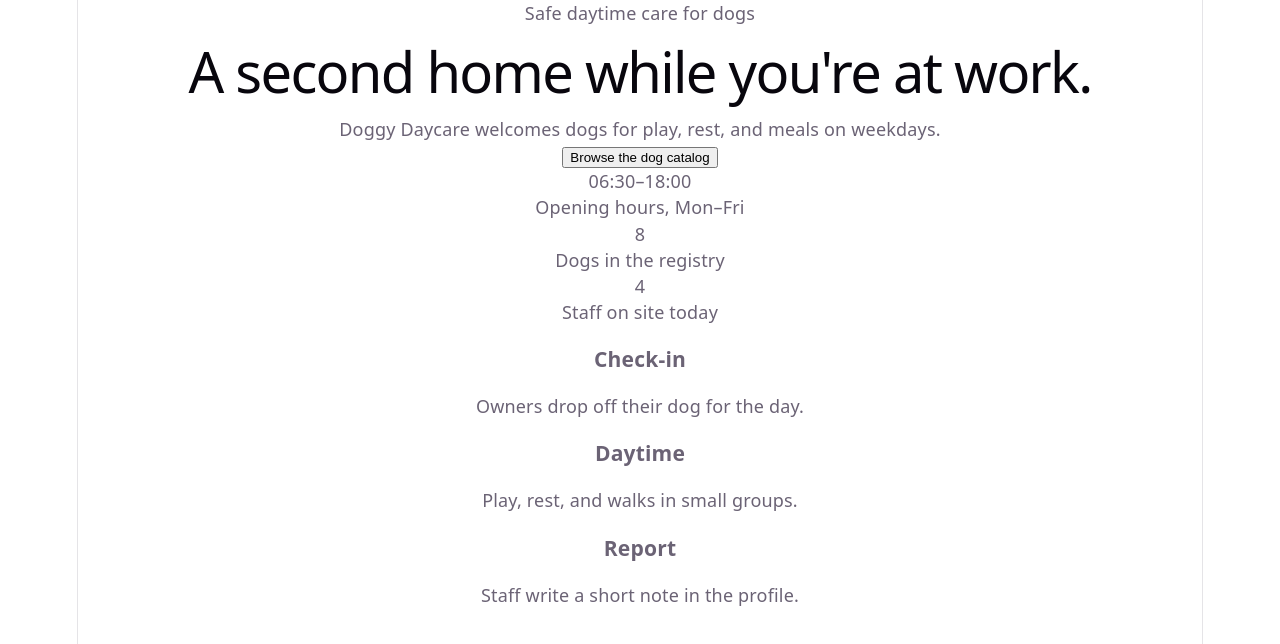
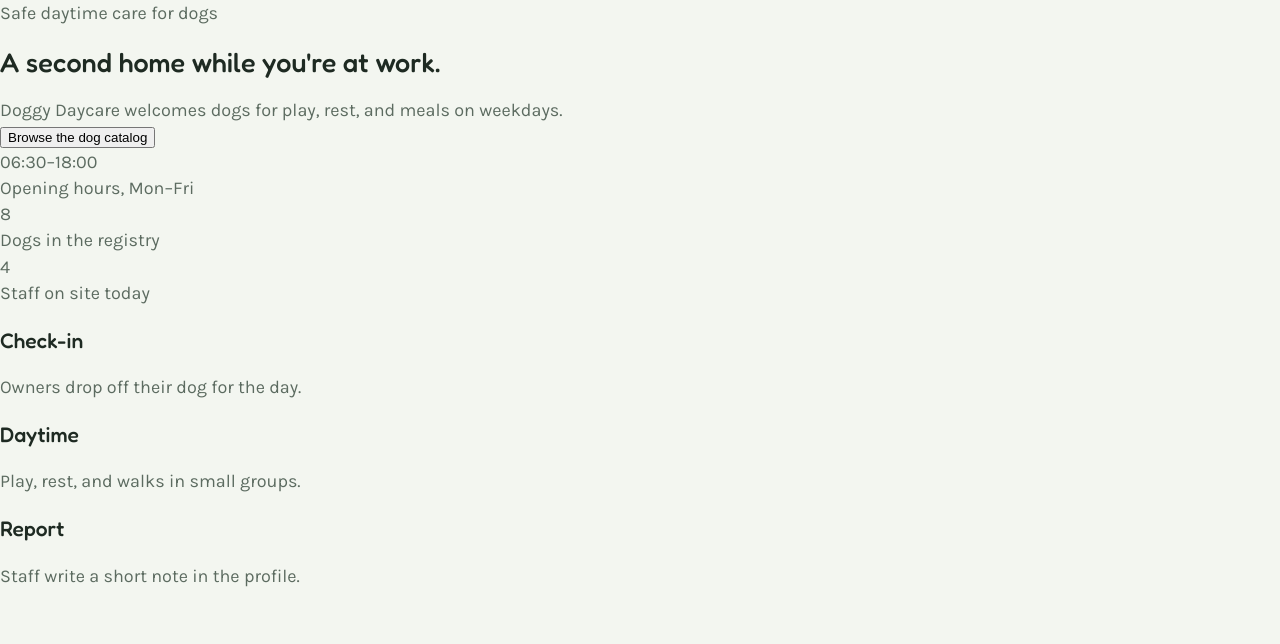
Before and after one commit to Linnea87/doggy-daycare, a React (Vite) app: page / in a window 1280 px wide. Shown: the top 644 px of the page. Built offline with nearby package versions, Linux system fonts and the light colour scheme.

Commit message:
feat: add shared color, font, and dark mode variables

```diff
--- a/src/index.css
+++ b/src/index.css
@@ -1,52 +1,39 @@
+@import url('https://fonts.googleapis.com/css2?family=Fredoka:wght@500;600;700&family=Karla:ital,wght@0,400;0,500;0,700;1,400&display=swap');
+
 :root {
-  --text: #6b6375;
-  --text-h: #08060d;
-  --bg: #fff;
-  --border: #e5e4e7;
-  --code-bg: #f4f3ec;
-  --accent: #aa3bff;
-  --accent-bg: rgba(170, 59, 255, 0.1);
-  --accent-border: rgba(170, 59, 255, 0.5);
-  --social-bg: rgba(244, 243, 236, 0.5);
+  --text: #5C6B60;
+  --text-h: #1E2A22;
+  --bg: #F3F6F0;
+  --border: #DCE4D6;
+  --code-bg: #EAF0E6;
+  --accent: #3B7359;
+  --accent-bg: rgba(59, 115, 89, 0.1);
+  --accent-border: rgba(59, 115, 89, 0.5);
+  --accent-2: #DB8A3F;
   --shadow:
-    rgba(0, 0, 0, 0.1) 0 10px 15px -3px, rgba(0, 0, 0, 0.05) 0 4px 6px -2px;
+    rgba(0, 0, 0, 0.06) 0 1px 2px, rgba(0, 0, 0, 0.07) 0 8px 24px;
 
-  --sans: system-ui, 'Segoe UI', Roboto, sans-serif;
-  --heading: system-ui, 'Segoe UI', Roboto, sans-serif;
-  --mono: ui-monospace, Consolas, monospace;
+  --sans: 'Karla', system-ui, sans-serif;
+  --heading: 'Fredoka', system-ui, sans-serif;
 
   font: 18px/145% var(--sans);
-  letter-spacing: 0.18px;
   color-scheme: light dark;
   color: var(--text);
   background: var(--bg);
-  font-synthesis: none;
-  text-rendering: optimizeLegibility;
   -webkit-font-smoothing: antialiased;
-  -moz-osx-font-smoothing: grayscale;
-
-  @media (max-width: 1024px) {
-    font-size: 16px;
-  }
 }
 
 @media (prefers-color-scheme: dark) {
   :root {
-    --text: #9ca3af;
-    --text-h: #f3f4f6;
-    --bg: #16171d;
-    --border: #2e303a;
-    --code-bg: #1f2028;
-    --accent: #c084fc;
-    --accent-bg: rgba(192, 132, 252, 0.15);
-    --accent-border: rgba(192, 132, 252, 0.5);
-    --social-bg: rgba(47, 48, 58, 0.5);
-    --shadow:
-      rgba(0, 0, 0, 0.4) 0 10px 15px -3px, rgba(0, 0, 0, 0.25) 0 4px 6px -2px;
-  }
-
-  #social .button-icon {
-    filter: invert(1) brightness(2);
+    --text: #9CAB9F;
+    --text-h: #EAF1E7;
+    --bg: #131C16;
+    --border: #2E3D33;
+    --code-bg: #212F26;
+    --accent: #6FB08E;
+    --accent-bg: rgba(111, 176, 142, 0.15);
+    --accent-border: rgba(111, 176, 142, 0.5);
+    --accent-2: #EFA45E;
   }
 }
 
@@ -54,58 +41,14 @@ body {
   margin: 0;
 }
 
-#root {
-  width: 1126px;
-  max-width: 100%;
-  margin: 0 auto;
-  text-align: center;
-  border-inline: 1px solid var(--border);
-  min-height: 100svh;
-  display: flex;
-  flex-direction: column;
-  box-sizing: border-box;
-}
-
 h1,
-h2 {
+h2,
+h3 {
   font-family: var(--heading);
   font-weight: 500;
   color: var(--text-h);
 }
 
-h1 {
-  font-size: 56px;
-  letter-spacing: -1.68px;
-  margin: 32px 0;
-  @media (max-width: 1024px) {
-    font-size: 36px;
-    margin: 20px 0;
-  }
-}
-h2 {
-  font-size: 24px;
-  line-height: 118%;
-  letter-spacing: -0.24px;
-  margin: 0 0 8px;
-  @media (max-width: 1024px) {
-    font-size: 20px;
-  }
-}
 p {
   margin: 0;
 }
-
-code,
-.counter {
-  font-family: var(--mono);
-  display: inline-flex;
-  border-radius: 4px;
-  color: var(--text-h);
-}
-
-code {
-  font-size: 15px;
-  line-height: 135%;
-  padding: 4px 8px;
-  background: var(--code-bg);
-}
```
